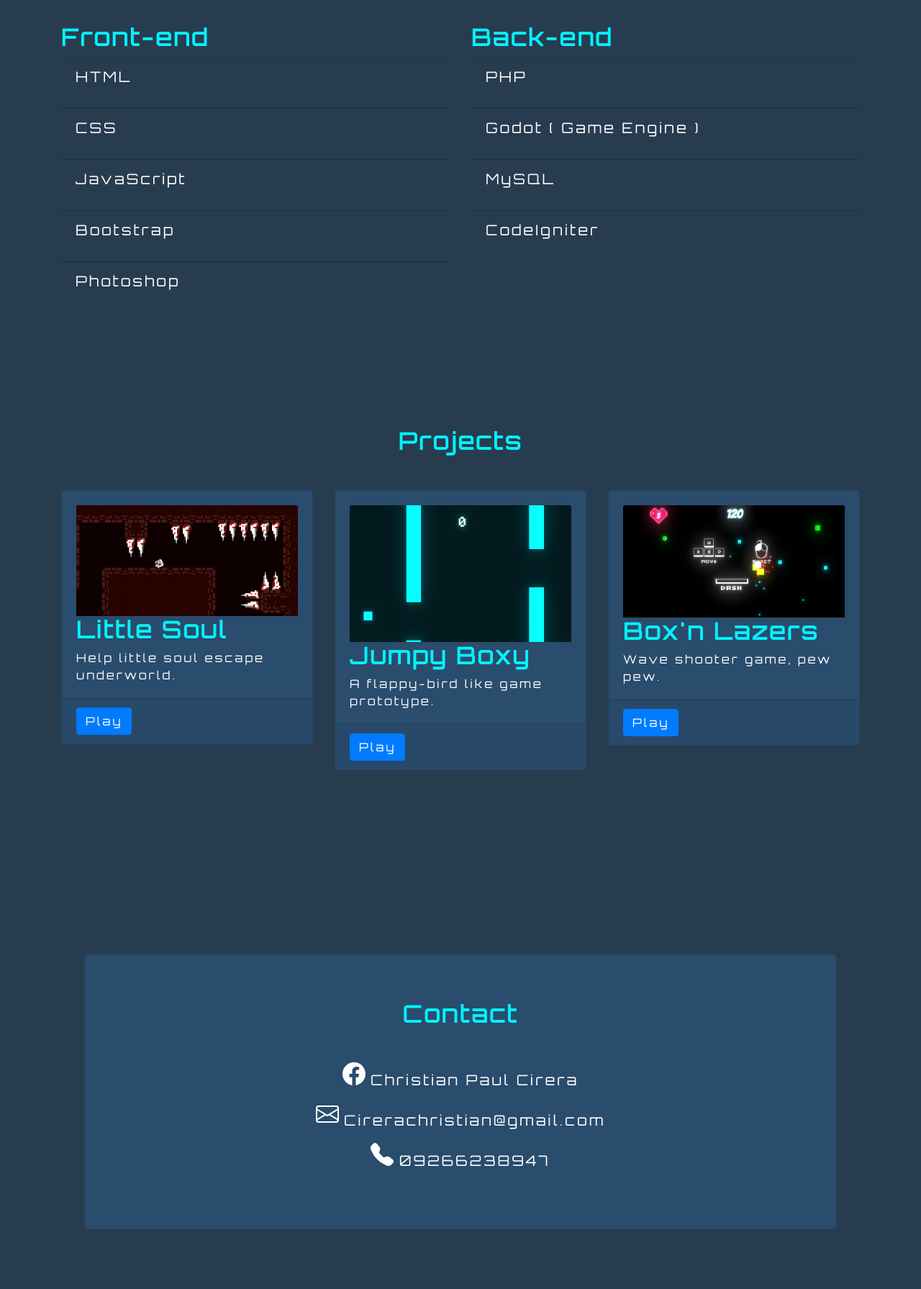
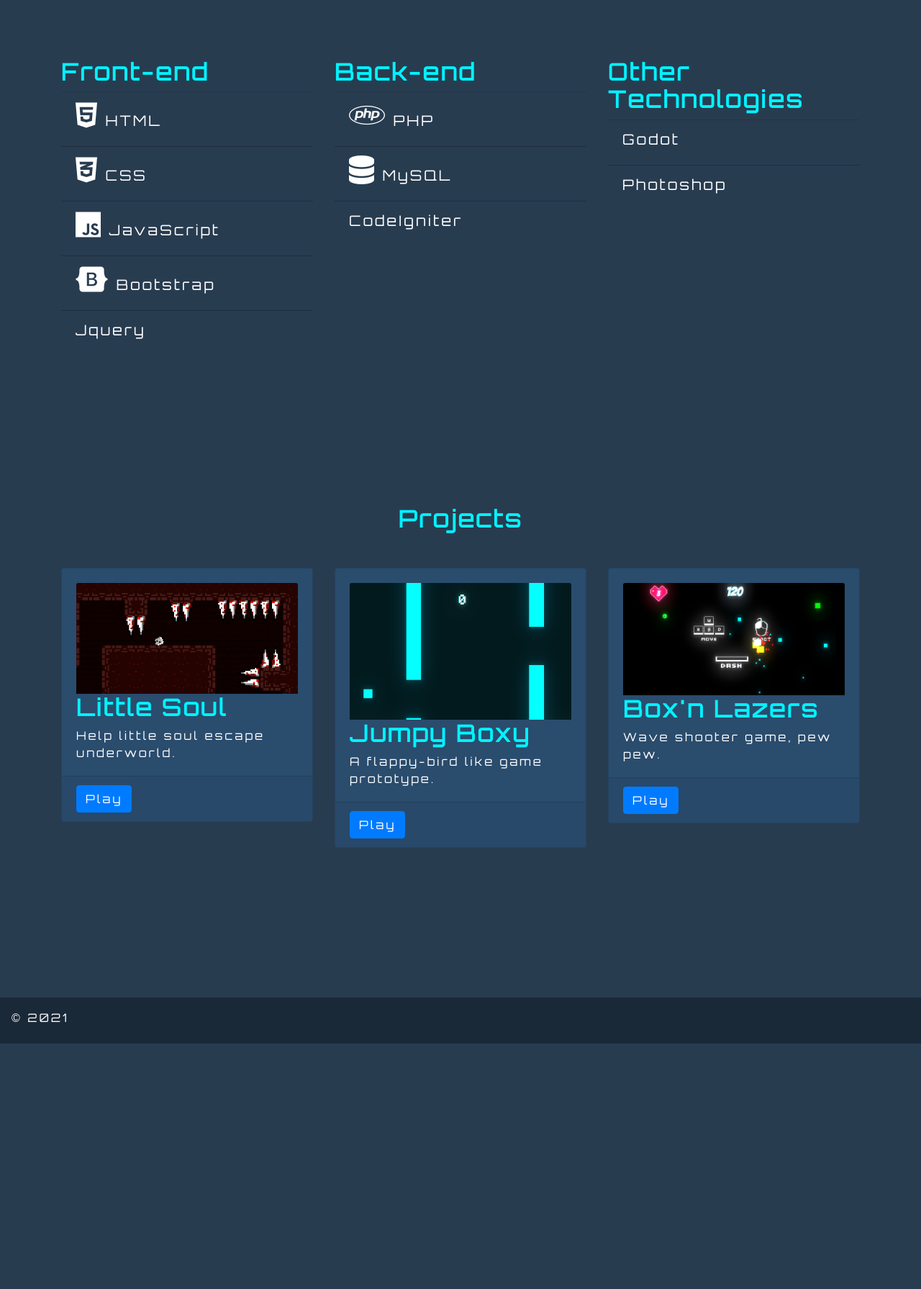
Before and after one commit to m4sterpaul18/Portfolio, a plain HTML site: page index.html in a window 1280 px wide. Shown: the part 940-2731 px from the top of the page at 72% size. After the commit the page ends 2390 px from the top, so only its background shows below. Drawn offline with Linux system fonts and the light colour scheme.

Commit message:
version 2

```diff
--- a/assets/css/style.css
+++ b/assets/css/style.css
@@ -73,7 +73,7 @@ p{
 
 /*About Area*/
 
-.container .row .col-lg-6 .list-group .list-group-item{
+.container .row .col-lg-4 .list-group .list-group-item{
 	background-color: var(--background-color);
 	color:var(--text-color);
 }
--- a/index.html
+++ b/index.html
@@ -29,10 +29,7 @@
 					<a class="nav-link" href="#about">About</a>
 				</li>
 				<li class="nav-item">
-					<a class="nav-link" href="#games">Projects</a>
-				</li>
-				<li class="nav-item">
-					<a class="nav-link" href="#contact">Contact</a>
+					<a class="nav-link" href="#project">Projects</a>
 				</li>
 			</ul>
 		</div>
@@ -79,46 +76,61 @@
 <div class="container mt-5" id="about">
 	<div class="row">
 		<div class="col-lg-12 my-5">
-			<h2>About Me!</h2>
+			<h2 class="text-center">About Me!</h2>
 			<p class="lead">I'm a competitive person with great personality. I also like to develop games on my spare time.</p>
 		</div>
-		<div class="col-lg-6">
+		<div class="col-lg-4 col-md-4 my-5">
 			<h2>Front-end</h2>
 			<ul class="list-group list-group-flush lead">
 				<li class="list-group-item">
-					<p>HTML</p>
+					<i class="fab fa-html5 fa-2x"></i>
+					<label>HTML</label>
 				</li>
 				<li class="list-group-item">
-					<p>CSS</p>
+					<i class="fab fa-css3-alt fa-2x"></i>
+					<label>CSS</label>
 				</li>
 				<li class="list-group-item">
-					<p>JavaScript</p>
+					<i class="fab fa-js fa-2x"></i>
+					<label>JavaScript</label>
 				</li>
 				<li class="list-group-item">
-					<p>Bootstrap</p>
+					<i class="fab fa-bootstrap fa-2x"></i>
+					<label>Bootstrap</label>
 				</li>
 				<li class="list-group-item">
-					<p>Photoshop</p>
+					<label>Jquery</label>
 				</li>
 			</ul>
 		</div>
-		<div class="col-lg-6">
+		<div class="col-lg-4 col-md-4 my-5">
 			<h2>Back-end</h2>
 			<ul class="list-group list-group-flush lead">
 				<li class="list-group-item">
-					<p>PHP</p>
+					<i class="fab fa-php fa-2x"></i>
+					<label>PHP</label>
 				</li>
 				<li class="list-group-item">
-					<p>Godot ( Game Engine )</p>
-				</li>
-				<li class="list-group-item">
-					<p>MySQL</p>
+					<i class="fas fa-database fa-2x"></i>
+					<label>MySQL</label>
 				</li>
 				<li class="list-group-item">
 					<p>CodeIgniter</p>
 				</li>
 			</ul>
 		</div>
+		<div class="col-lg-4 col-md-4 my-5">
+			<h2>Other Technologies</h2>
+			<ul class="list-group list-group-flush lead">
+				<li class="list-group-item">
+					<label>Godot</label>
+				</li>
+				<li class="list-group-item">
+					<label>Photoshop</label>
+				</li>
+			</ul>
+		</div>
+
 	</div>
 
 </div>
@@ -126,9 +138,9 @@
 
 <!--===========================Games====================================-->
 <div class="container">
-	<h2 class="text-center mb-5">Projects</h2>
+	<h2 id="project" class="text-center mb-5">Projects</h2>
 	<div class="row">
-		<div class="col-lg-4 col-md-4">
+		<div class="col-lg-4 col-md-4 col-sm-6">
 			<div class="card mb-5">
 				<div class="card-body">
 					<img  class="card-img-top" src="assets/image/game_1.png">
@@ -140,7 +152,7 @@
 				</div>
 			</div>
 		</div>
-		<div class="col-lg-4 col-md-4">
+		<div class="col-lg-4 col-md-4 col-sm-6">
 			<div class="card mb-5">
 				<div class="card-body">
 					<img  class="card-img-top" src="assets/image/game_2.png">
@@ -152,7 +164,7 @@
 				</div>
 			</div>
 		</div>
-		<div class="col-lg-4 col-md-4">
+		<div class="col-lg-4 col-md-4 col-sm-6">
 			<div class="card mb-5">
 				<div class="card-body">
 					<img  class="card-img-top" src="assets/image/game_3.jpg">
@@ -169,40 +181,26 @@
 <!--===========================Games end====================================-->
 
 
-<!--===========================Contact====================================-->
+<!--===========================Contact====================================
+
 <div class="container mt-5 text-center" id="contact">
 	<div class="jumbotron">
-		<div><h2>Contact</h2></div>
+		<h2>Contact</h2>
 		<div class="row mt-5">
-			<div class="col-lg-12">
-				<label>
-				<svg xmlns="http://www.w3.org/2000/svg" width="32" height="32" fill="currentColor" class="bi bi-facebook" viewBox="0 0 16 16">
-  				<path d="M16 8.049c0-4.446-3.582-8.05-8-8.05C3.58 0-.002 3.603-.002 8.05c0 4.017 2.926 7.347 6.75 7.951v-5.625h-2.03V8.05H6.75V6.275c0-2.017 1.195-3.131 3.022-3.131.876 0 1.791.157 1.791.157v1.98h-1.009c-.993 0-1.303.621-1.303 1.258v1.51h2.218l-.354 2.326H9.25V16c3.824-.604 6.75-3.934 6.75-7.951z"/>
-				</svg>
-				<label class="lead">Christian Paul Cirera</label>
-				</label>
+			<div class="col-4">
+					<i class="fab fa-facebook fa-3x"></i>
 			</div>
-			<div class="col-lg-12">
-				<label>
-				<svg xmlns="http://www.w3.org/2000/svg" width="32" height="32" fill="currentColor" class="bi bi-envelope" viewBox="0 0 16 16">
-  				<path d="M0 4a2 2 0 0 1 2-2h12a2 2 0 0 1 2 2v8a2 2 0 0 1-2 2H2a2 2 0 0 1-2-2V4zm2-1a1 1 0 0 0-1 1v.217l7 4.2 7-4.2V4a1 1 0 0 0-1-1H2zm13 2.383l-4.758 2.855L15 11.114v-5.73zm-.034 6.878L9.271 8.82 8 9.583 6.728 8.82l-5.694 3.44A1 1 0 0 0 2 13h12a1 1 0 0 0 .966-.739zM1 11.114l4.758-2.876L1 5.383v5.73z"/>
-				</svg>
-				<label class="lead">Cirerachristian@gmail.com</label>
-				</label>
+			<div class="col-4">
+					<i class="fas fa-envelope-square fa-2x"></i>
 			</div>
-			<div class="col-lg-12">
-				<label>
-				<svg xmlns="http://www.w3.org/2000/svg" width="32" height="32" fill="currentColor" class="bi bi-telephone-fill" viewBox="0 0 16 16">
-  				<path fill-rule="evenodd" d="M1.885.511a1.745 1.745 0 0 1 2.61.163L6.29 2.98c.329.423.445.974.315 1.494l-.547 2.19a.678.678 0 0 0 .178.643l2.457 2.457a.678.678 0 0 0 .644.178l2.189-.547a1.745 1.745 0 0 1 1.494.315l2.306 1.794c.829.645.905 1.87.163 2.611l-1.034 1.034c-.74.74-1.846 1.065-2.877.702a18.634 18.634 0 0 1-7.01-4.42 18.634 18.634 0 0 1-4.42-7.009c-.362-1.03-.037-2.137.703-2.877L1.885.511z"/>
-				</svg>
-				<label class="lead">09266238947</label>
-				</label>
+			<div class="col-4">
+					<i class="fas fa-phone fa-2x"></i>
 			</div>
 		</div>
 	</div>
 </div>
 
-<!--===========================Contact end====================================-->
+===========================Contact end====================================-->
 
 <!--===========================Footer====================================-->
 
@@ -218,20 +216,8 @@
 
 
 
-
-<script type="text/javascript" src="assets/js/anime.min.js"></script>
-<script type="text/javascript">
-
-	var elements = document.querySelectorAll('.animate');
-
-	var animation = anime({
-		targets:elements,
-	  	scale:1.2,
-	  	duration:1500,
-	  	delay: anime.stagger(100)
-	});
-
-</script>
+<!--fontawesome-->
+<script src="https://kit.fontawesome.com/7d27947462.js" crossorigin="anonymous"></script>
 <!--Jquery-->
 <script type="text/javascript" src="assets/js/jquery.js"></script>
 <!--Popper-->
```
